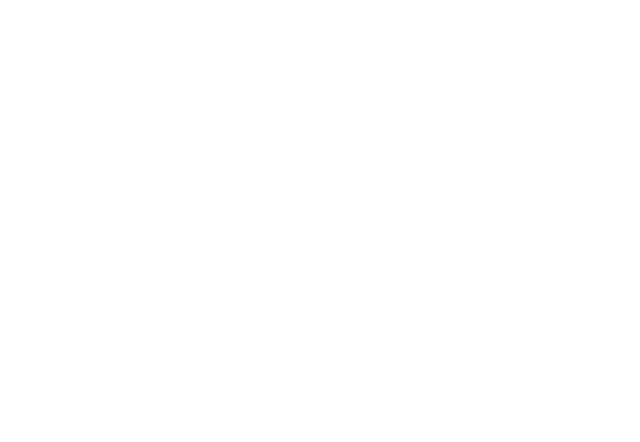
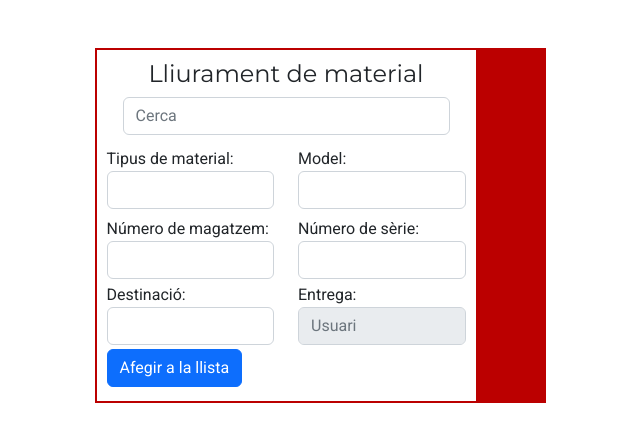
Before and after one commit to abatllees/tfgUOC, a Vue app: page /lliurament in a window 1280 px wide. Before the commit this address had no page. Shown: the top 442 px of the page, without its empty margins (320-960 px from the left). Built offline with nearby package versions, Linux system fonts and the light colour scheme; sample sign-in values are in the browser's storage.

Commit message:
Now the 'LliuramentForm' is designed

```diff
--- /dev/null
+++ b/src/components/LliuramentForm.vue
@@ -0,0 +1,98 @@
+<template>
+    <form @submit.prevent="addToList()">
+        <h4 class="text-center">Lliurament de material</h4>
+        <div class="form-group mx-sm-3 mb-2">
+            <input type="serach" class="form-control" id="inputPassword2" placeholder="Cerca">
+        </div>
+        <div class="row">
+            <div class="col-12 col-sm-6 my-1">
+                <label for="tipusMaterial">Tipus de material:</label>
+                <select class="form-control" name="tipusMaterial" id="tipusMaterial" v-model="tipusMaterial">
+                    <option value="volvo">Volvo</option>
+                    <option value="saab">Saab</option>
+                    <option value="opel">Opel</option>
+                    <option value="audi">Audi</option>
+                </select>
+            </div>
+            <div class="col-12 col-sm-6 my-1">
+                <label for="model">Model:</label>
+                <select class="form-control" name="model" id="model" v-model="model">
+                    <option value="volvo">Volvo</option>
+                    <option value="saab">Saab</option>
+                    <option value="opel">Opel</option>
+                    <option value="audi">Audi</option>
+                </select>
+            </div>
+        </div>
+        <div class="row">
+            <div class="col-12 col-sm-6 my-1">
+                <label for="numMag">Número de magatzem:</label>
+                <input type="text" class="form-control" id="numMag" v-model="numMag">
+            </div>
+            <div class="col-12 col-sm-6 my-1">
+                <label for="numSerie">Número de sèrie:</label>
+                <input type="text" class="form-control" id="numSerie" v-model="numSerie">
+            </div>
+        </div>
+        <div class="row">
+            <div class="col-12 col-sm-6">
+                <label for="destinacio">Destinació:</label>
+                <select class="form-control" name="destinacio" id="destinacio" v-model="destinacio">
+                    <option value="Vielha">Vielha</option>
+                    <option value="Maresme">Maresme</option>
+                    <option value="Pirineus">Pirineus</option>
+                </select>
+            </div>
+            <div class="col-12 col-sm-6">
+                <label for="personaEntrega">Entrega:</label>
+                <input type="text" class="form-control" id="personaEntrega" disabled placeholder="Usuari"
+                    v-model="usuari">
+            </div>
+        </div>
+        <input type="submit" value="Afegir a la llista" class="btn btn-primary my-1">
+    </form>
+</template>
+<script>
+export default {
+    name: 'LliuramentForm',
+    components: {
+
+    },
+    data() {
+        return {
+            tipusMaterial: null,
+            model: null,
+            numMag: null,
+            numSerie: null,
+            destinacio: null,
+            usuari: null
+        }
+    },
+    computed: {
+
+    },
+    methods: {
+        addToList: function () {
+            console.log(this.tipusMaterial)
+            /*let payload = {
+                email: this.email,
+                password: this.password
+            }
+            this.$store.dispatch("handleLogin", payload)*/
+        }
+    }
+}
+</script>
+
+<style scoped>
+form {
+    border: 2px solid #bb0000;
+    border-right: 70px solid #bb0000;
+    padding: 10px;
+}
+
+hr {
+    height: 5px;
+    background-color: black;
+}
+</style>
--- a/src/router/index.js
+++ b/src/router/index.js
@@ -6,6 +6,7 @@
 import CollectionsView from "@/views/CollectionsView.vue"
 import SubCollectionView from "@/views/SubCollectionView.vue"
 import UsersView from "@/views/UsersView.vue"
+import LliuramentView from "@/views/LliuramentView.vue"
 
 const routes = [
   {
@@ -38,6 +39,11 @@
     path: "/users",
     name: "users",
     component: UsersView
+  },
+  {
+    path: "/lliurament",
+    name: "lliurament",
+    component: LliuramentView
   }
 ]
 
--- a/src/store/index.js
+++ b/src/store/index.js
@@ -7,7 +7,8 @@
 export default createStore({
 	state: {
 		auth: false,
-		user: null //Only if I can not save it to SessionStorage
+		user: null, //Only if I can not save it to SessionStorage
+		Category: null
 	},
 	getters: {
 		getAuth: state => {
--- /dev/null
+++ b/src/views/LliuramentView.vue
@@ -0,0 +1,21 @@
+<template>
+    <section class="row">
+        <div class="col-12 col-sm-8 col-md-5 mx-auto">
+            <LliuramentForm></LliuramentForm>
+        </div>
+    </section>
+</template>
+<script>
+import LliuramentForm from '@/components/LliuramentForm.vue';
+export default {
+    name: "LliuramentView",
+    components: {
+        LliuramentForm
+    },
+    data() {
+        return {
+
+        }
+    }
+}
+</script>
```
